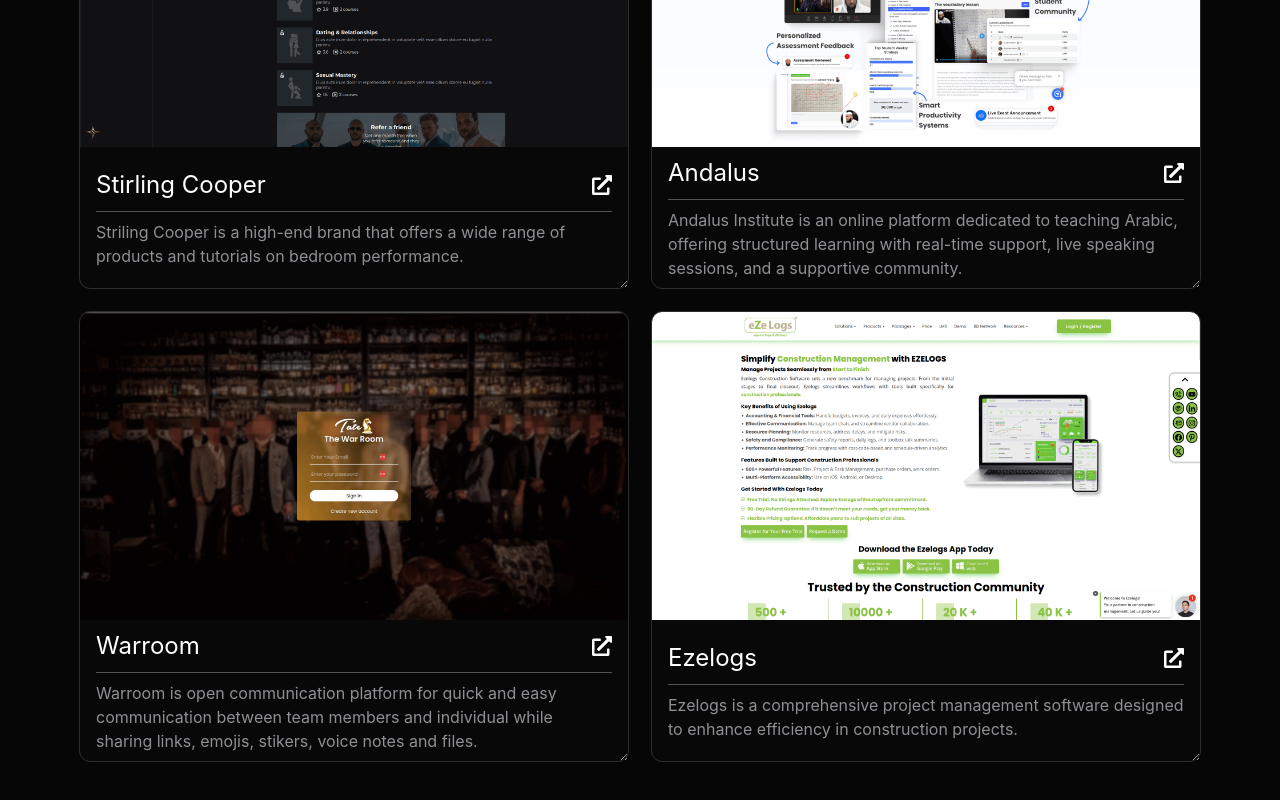
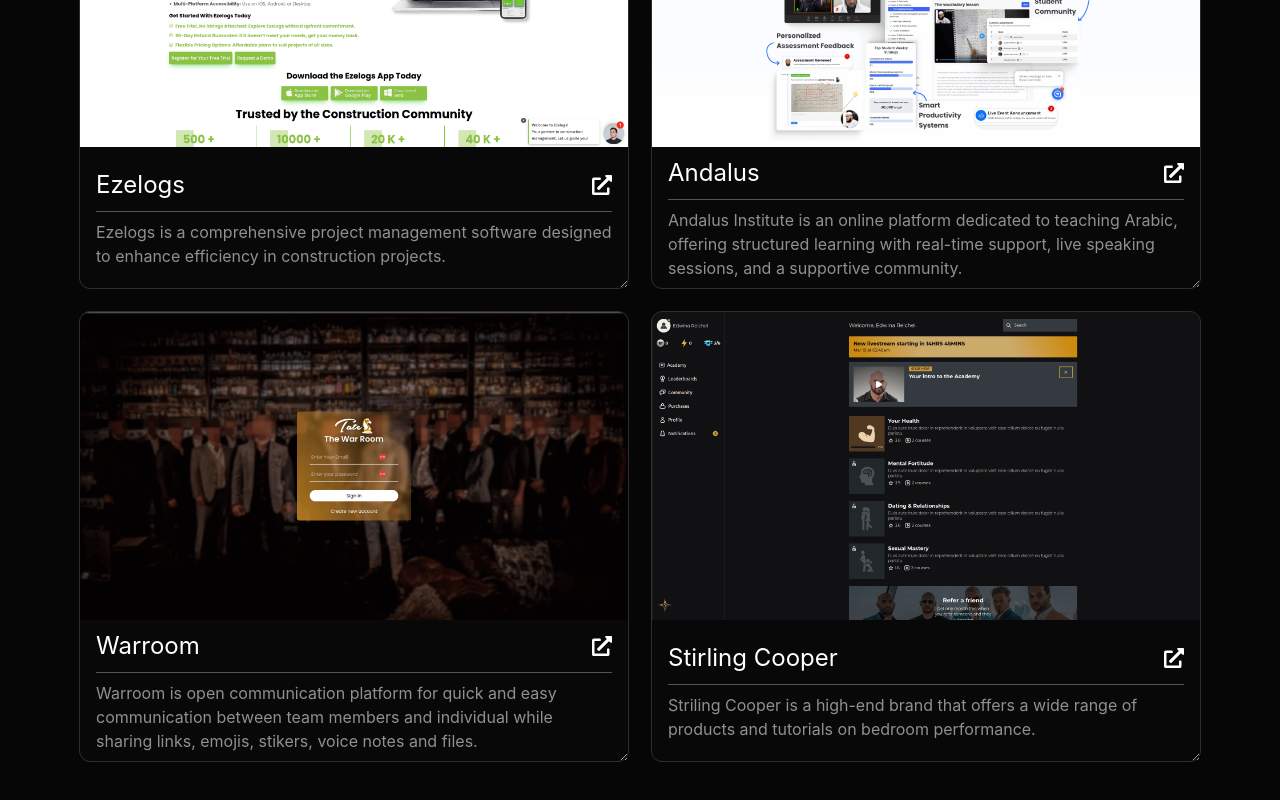
Before and after one commit to code-creeper/code-creeper.github.io, a Nuxt app: page /projects in a window 1280 px wide. Shown: the part 1022-1822 px from the top of the page. Built offline with nearby package versions, Linux system fonts and the light colour scheme.

Commit message:
Update index.vue

```diff
--- a/pages/projects/index.vue
+++ b/pages/projects/index.vue
@@ -31,10 +31,10 @@
           to="/projects/tabootv"
       />
       <HomeProjectCard
-        :image="StirlingCooper"
-        title="Stirling Cooper"
-        description="Striling Cooper is a high-end brand that offers a wide range of products and tutorials on bedroom performance."
-        to="/projects/stirling_cooper"
+          :image="Ezelogs"
+          title="Ezelogs"
+          description="Ezelogs is a comprehensive project management software designed to enhance efficiency in construction projects."
+          to="/projects/ezelogs"
       />
       <HomeProjectCard
           :image="Andalus"
@@ -49,10 +49,10 @@
           to="/projects/warroom"
       />
       <HomeProjectCard
-        :image="Ezelogs"
-        title="Ezelogs"
-        description="Ezelogs is a comprehensive project management software designed to enhance efficiency in construction projects."
-        to="/projects/ezelogs"
+          :image="StirlingCooper"
+          title="Stirling Cooper"
+          description="Striling Cooper is a high-end brand that offers a wide range of products and tutorials on bedroom performance."
+          to="/projects/stirling_cooper"
       />
     </div>
   </div>
```
Lines whose indentation alone changed are shown as unchanged.
